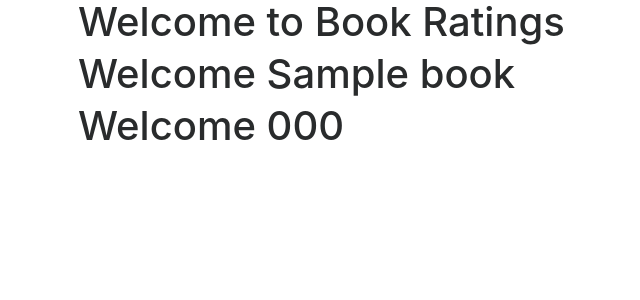
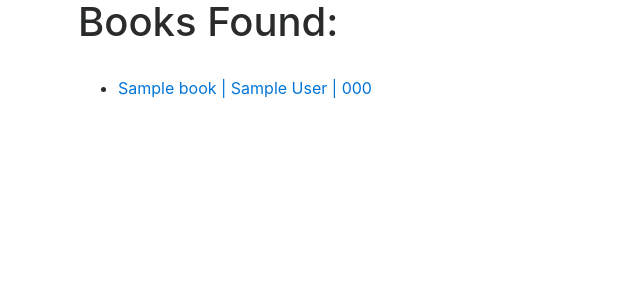
Before and after one commit to guilhermelemke/project1, a Flask app: template templates/results.html in a window 1280 px wide. Shown: the top 300 px of the page, without its empty margins (7-647 px from the left). Run offline with Flask 2, Linux system fonts and the light colour scheme; the template is opened without the code that fills it: most values are stand-ins (such as "Sample title", 1, 10 or a date in 2020); some libraries are stand-ins or nearby versions.

Commit message:
Book details page

```diff
--- a/application.py
+++ b/application.py
@@ -1,6 +1,6 @@
 import os
 
-from flask import Flask, session, render_template, request
+from flask import Flask, session, render_template, request, redirect, url_for
 from flask_session import Session
 from sqlalchemy import create_engine
 from sqlalchemy.orm import scoped_session, sessionmaker
@@ -50,10 +50,22 @@ def register():
     except:
         return render_template('error.html')
 
-@app.route("/search", methods=['GET'])
+@app.route("/search", methods=['POST'])
 def search():
     option = request.form.get('options')
     search = request.form.get('search')
 
-    book = db.execute(f"SELECT * FROM books WHERE {option} = :search", {"search": search}).fetchall()
-    return render_template("results.html", book=book)
+    books = db.execute(f"SELECT * FROM books WHERE LOWER({option}) LIKE LOWER(:search)",
+        {"search": '%'+search+'%'}).fetchall()
+    return render_template("results.html", books=books)
+
+@app.route("/logout", methods=['GET'])
+def logout():
+    return render_template('index.html')
+
+@app.route("/details", methods=['GET'])
+def details():
+    isbn = request.args.get('isbn')
+    book_info = db.execute(f"SELECT * FROM books WHERE isbn = :selected_book",
+        {"selected_book": isbn}).fetchall()
+    return render_template('details.html', book=book_info)
--- a/templates/results.html
+++ b/templates/results.html
@@ -5,10 +5,13 @@
 {% endblock %}
 
 {% block body %}
-    <h1>Welcome to Book Ratings</h1>
 
-    <h1>Welcome {{ book }}</h1>
-    <h1>Welcome {{ book.isbn }}</h1>
-
+    <h1>Books Found:</h1><br>
+    <ul>
+        {% for book in books %}
+            <li><a href="{{ url_for('details', isbn=book.isbn) }}"> {{ book.title }} | {{ book.author }} | {{ book.isbn }}</a></li>
+            <br>
+        {% endfor %}
+    </ul>
 
 {% endblock %}
--- a/templates/search.html
+++ b/templates/search.html
@@ -22,4 +22,8 @@
         <input type='submit' value='Search'>
     </form>
 
+    <form action="{{ url_for('logout') }}" method="GET">
+        <input type='submit' value='Logout' id="logout">
+    </form>
+
 {% endblock %}
```
Also changed, not shown: templates/details.html (added, +20 -0 lines).
